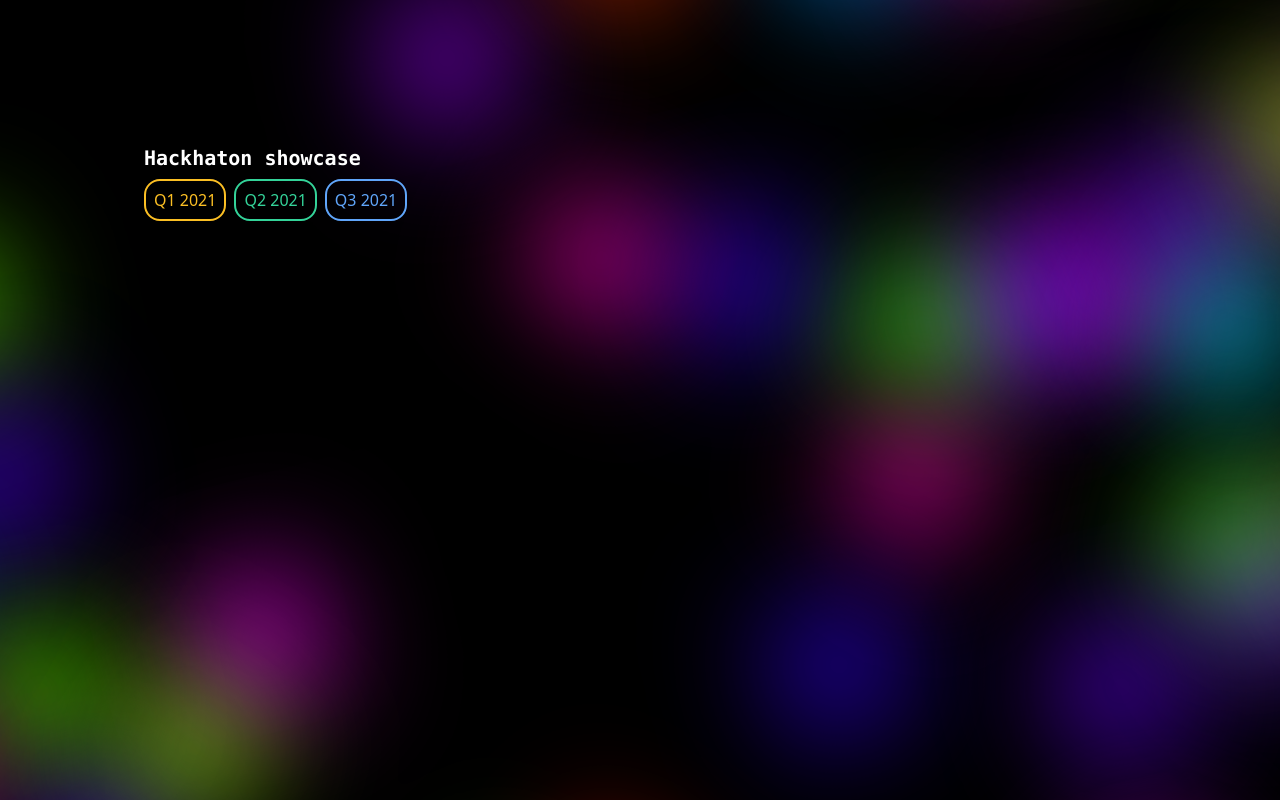
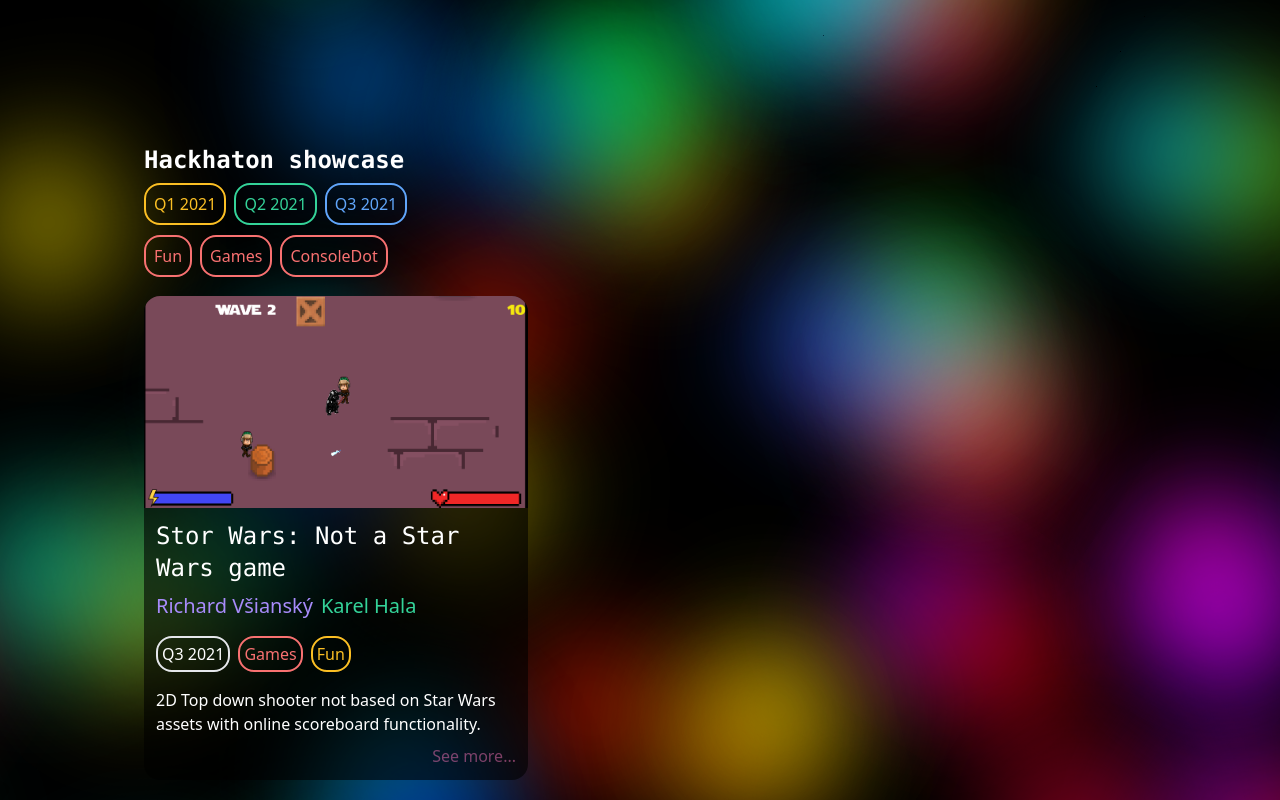
Before and after one commit to rvsia/hackhaton-showcase, a Vue app: page / in a window 1280 px wide. Built offline with nearby package versions, Linux system fonts and the light colour scheme.

Commit message:
Add basic card

```diff
--- a/src/components/HelloWorld.vue
+++ b/src/components/HelloWorld.vue
@@ -1,21 +1,36 @@
 <template>
   <div class="h-screen w-screen p-36 z-10">
     <div class="container mx-auto bg-gray">
-      <h1 class="text-white font-mono font-bold text-xl mb-4">Hackhaton showcase</h1>
+      <h1 class="text-white font-mono font-bold text-2xl mb-4">Hackhaton showcase</h1>
       <FilterButton text="Q1 2021" color="yellow"/>
       <FilterButton text="Q2 2021" color="green"/>
       <FilterButton text="Q3 2021" color="blue"/>
+      <div class="mt-7" />
+      <FilterButton text="Fun" color="red"/>
+      <FilterButton text="Games" color="red"/>
+      <FilterButton text="ConsoleDot" color="red"/>
+      <div class="mt-7" />
+      <div class="flex space-x-1">
+        <div v-for="project in projects" :key="project.name">
+          <ProjectCard :project="project" />
+        </div>
+      </div>
     </div>
   </div>
 </template>
 
 <script>
 import FilterButton from './FilterButton.vue';
+import ProjectCard from './ProjectCard.vue';
+
+import projects from '../projects';
 
 export default {
   name: 'HelloWorld',
+  data: () => ({projects}),
   components: {
-    FilterButton
+    FilterButton,
+    ProjectCard
   }
 }
 </script>
--- /dev/null
+++ b/src/components/ProjectCard.vue
@@ -0,0 +1,55 @@
+<template>
+      <div class="bg-opacity-60 bg-black text-white max-w-sm rounded-2xl blur-sm">
+          <img :src="project.image" class="w-sm rounded-t-2xl" />
+          <div class="p-3">
+            <h1 class="font-mono text-2xl mb-2">{{project.name}}</h1>
+            <div class="flex mb-4 space-x-2">
+                <div v-for="author in newAuthors" :key="author.name" :class="author.class">
+                    {{author.name}}
+                </div>
+            </div>
+            <div class="flex mb-4 space-x-2">
+                <span v-for="label in newLabels" :key="label.text" :class="label.class">{{label.text}}</span>
+            </div>
+            <div class="mt-4 mb-2">{{project.description}}</div>
+            <div class="text-right">
+                <a target="_blank" rel="noopener noreferrer" :href="project.link" class="text-pink-400 hover:text-pink-500 cursor-pointer animate-pulse">
+                    See more...
+                </a>
+            </div>
+          </div>
+      </div>
+</template>
+
+<script>
+const colors = ['purple', 'green', 'red', 'yellow', 'blue']
+
+export default {
+  name: 'ProjectCard',
+  props: ['project'],
+  data: () => ({colors}),
+  setup: (props) => {
+    const newAuthors = props.project.authors.map((author, index) => ({
+        ...author,
+        class: `text-xl text-${colors[index % 5]}-400`
+    }))
+
+    const newLabels = [
+        {
+            text: props.project.hackathon,
+            class: `text-white-400 border-2 rounded-2xl p-1 border-white-400 cursor-pointer hover:bg-purple-700`
+        },
+        ...props.project.labels.map((label, index) => ({
+            text: label,
+            class: `text-${colors[(index + 2) % 5]}-400 border-2 rounded-2xl p-1 border-${colors[(index + 2) % 5]}-400 cursor-pointer hover:bg-purple-700`
+        }))
+    ]
+
+    return ({newAuthors, newLabels})
+  }
+}
+</script>
+
+<style scoped>
+
+</style>
--- /dev/null
+++ b/src/projects/StorWars.js
@@ -0,0 +1,13 @@
+export default {
+    name: 'Stor Wars: Not a Star Wars game',
+    hackathon: 'Q3 2021',
+    authors: [{
+        name: 'Richard Všianský'
+    }, {
+        name: 'Karel Hala'
+    }],
+    link: 'https://github.com/karelhala/stor-wars-hackathon21',
+    labels: ['Games', 'Fun'],
+    description: '2D Top down shooter not based on Star Wars assets with online scoreboard functionality.',
+    image: '/StorWars.png'
+}
--- /dev/null
+++ b/src/projects/index.js
@@ -0,0 +1,2 @@
+import StorWars from './StorWars';
+export default [StorWars]
--- /dev/null
+++ b/src/scripts/build-projects.js
@@ -0,0 +1,21 @@
+const path = require('path');
+const fs = require('fs');
+
+let data = '';
+const projects = [];
+
+fs.rmSync(path.resolve(__dirname, '../projects/index.js'))
+
+fs.readdirSync(path.resolve(__dirname, '../projects/')).forEach(file => {
+    console.log(file);
+
+    const project = file.replace('.js', '');
+
+    data = data + `import ${project} from './${project}';\n`
+
+    projects.push(project);
+});
+
+data = data + `export default [${projects.join(',')}]`
+
+fs.writeFileSync(path.resolve(__dirname, '../projects/index.js'), data);
```
Also changed, not shown: public/StorWars.png (added).
